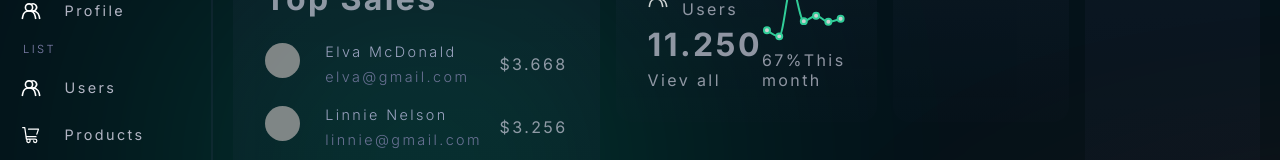
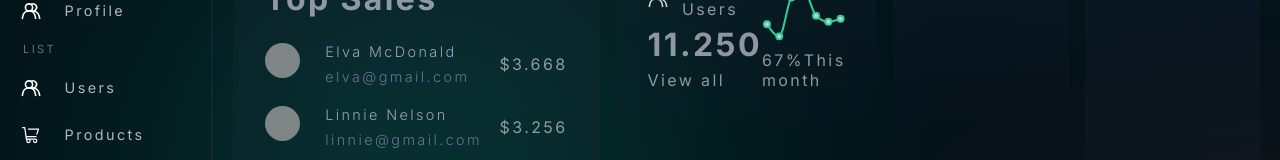
Before and after one commit to Hvitrevs/Sales-dashboard, a React (Vite) app in the folder react-admin-ui/: page / in a window 1280 px wide. Shown: the part 157-317 px from the top of the page. Built offline with nearby package versions, Linux system fonts and the light colour scheme; grey boxes are pictures that could not be loaded.

Commit message:
graphs adding

```diff
--- a/react-admin-ui/src/components/chartbox/ChartBox.tsx
+++ b/react-admin-ui/src/components/chartbox/ChartBox.tsx
@@ -8,7 +8,7 @@ const data = [
     {
       name: 'Page A',
       uv: 4000,
-      pv: 2400,
+      pv: 3400,
       amt: 2400,
     },
     {
@@ -20,13 +20,13 @@ const data = [
     {
       name: 'Page C',
       uv: 2000,
-      pv: 9800,
+      pv: 7800,
       amt: 2290,
     },
     {
       name: 'Page D',
       uv: 2780,
-      pv: 3908,
+      pv: 8908,
       amt: 2000,
     },
     {
@@ -57,7 +57,7 @@ const ChartBox = () => {
                 <span>Total Users</span>
             </div>
             <h1>11.250</h1>
-            <Link to='/users'> Viev all</Link>
+            <Link to='/users'> View all</Link>
         </div>
         <div className='chartInfo'>
             <div className='chart'>
```
